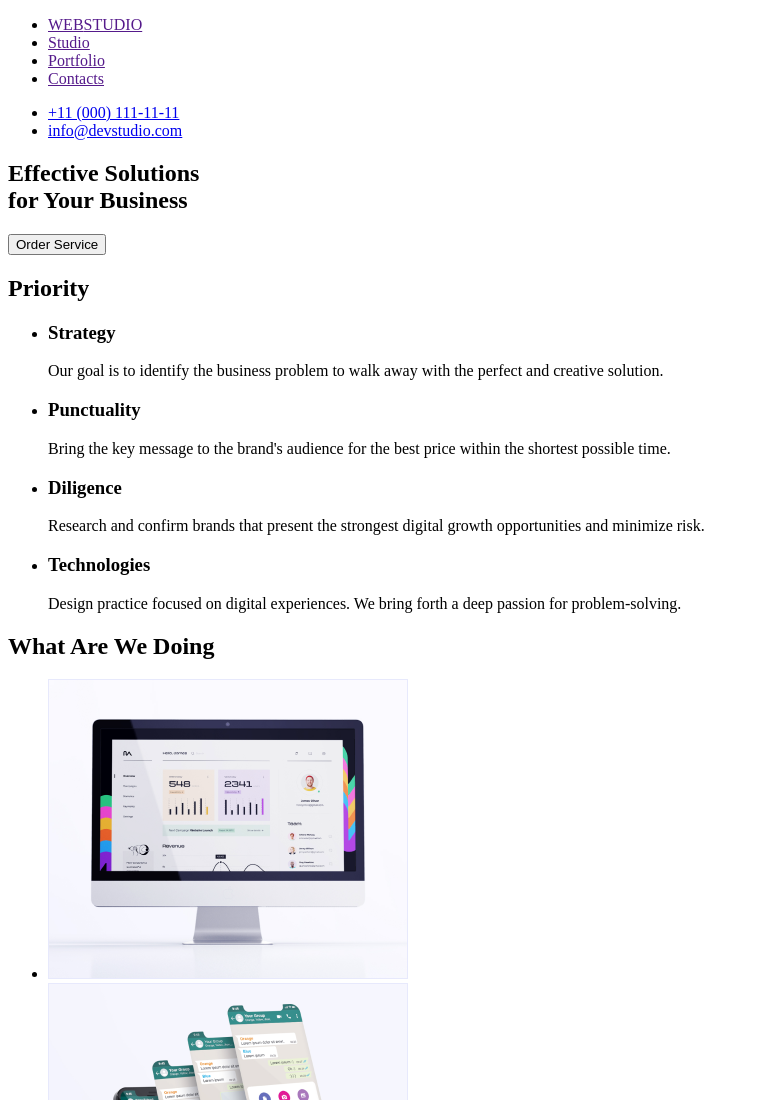
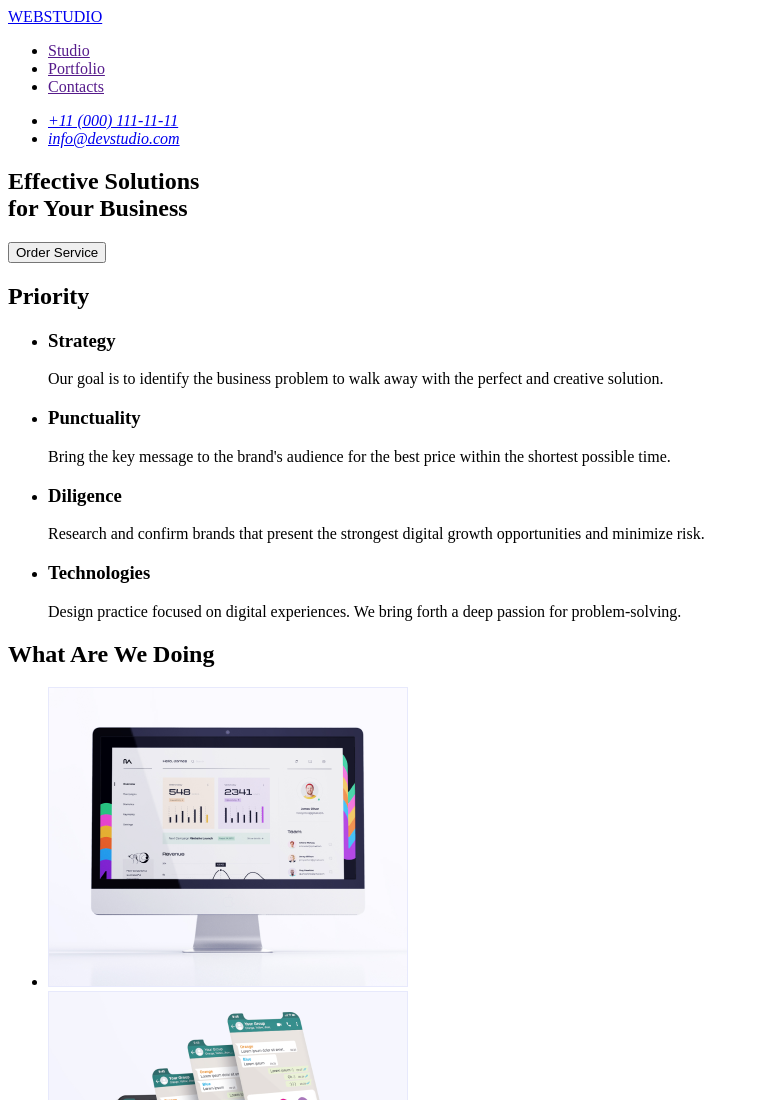
Before and after one commit to boblmbq/goit-markup-hw-01, a plain HTML site: page index.html in a window 1280 px wide. Shown: the top 1100 px of the page, without its empty margins (0-759 px from the left). Drawn offline with Linux system fonts and the light colour scheme.

Commit message:
errors were changed
webstudio
address to tel and mail

```diff
--- a/index.html
+++ b/index.html
@@ -13,11 +13,11 @@
     <!-- hader -->
     <header>
         <nav>
+
+            <a href="./index.html">
+                WEBSTUDIO</a>
+
             <ul>
-                <li>
-                    <a href=""><span>WEB</span>STUDIO</a>
-                </li>
-
                 <li>
                     <a href="">Studio</a>
                 </li>
@@ -32,10 +32,12 @@
             </ul>
         </nav>
 
-        <ul>
-            <li><a href="tel:+11(000)111-11-11">+11 (000) 111-11-11</a></li>
-            <li><a href="mailto:info@devstudio.com">info@devstudio.com</a></li>
-        </ul>
+        <address>
+            <ul>
+                <li><a href="tel:+11(000)111-11-11">+11 (000) 111-11-11</a></li>
+                <li><a href="mailto:info@devstudio.com">info@devstudio.com</a></li>
+            </ul>
+        </address>
     </header>
 
     <!-- the main info -->
```
